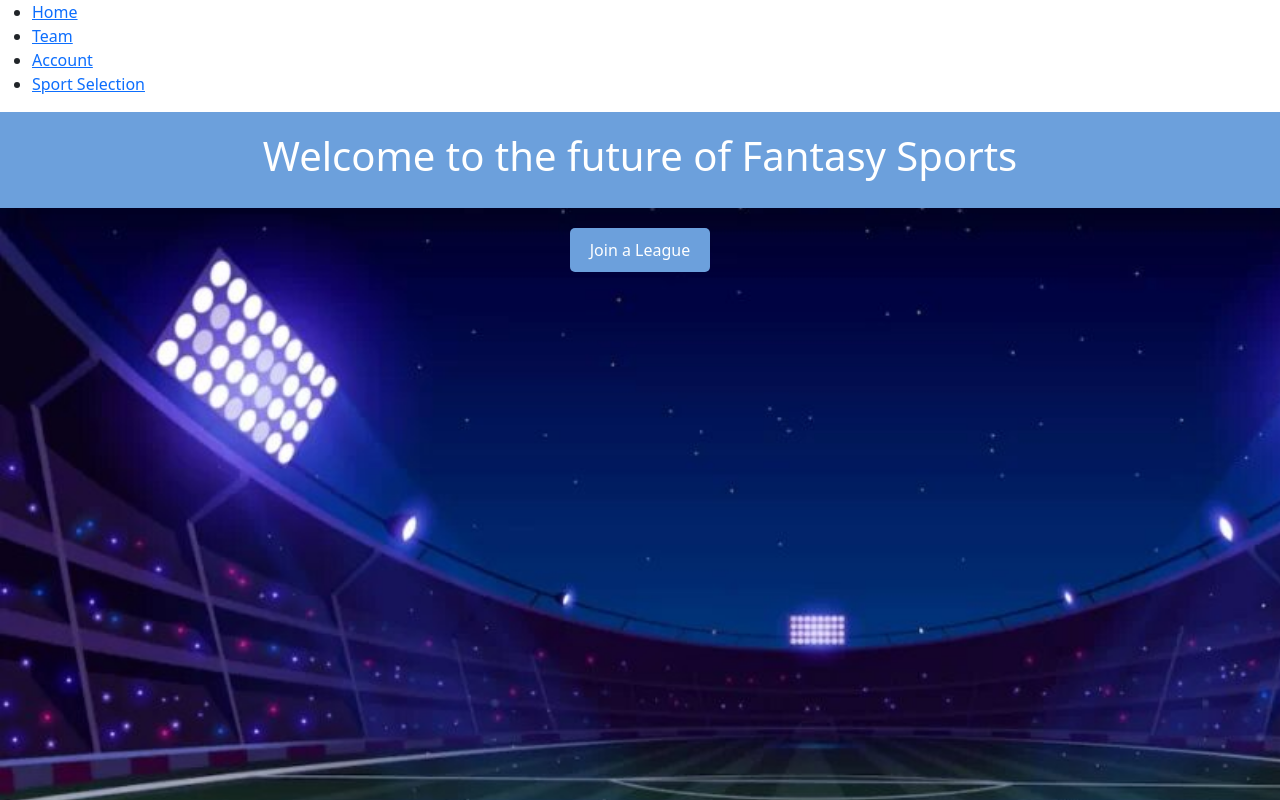
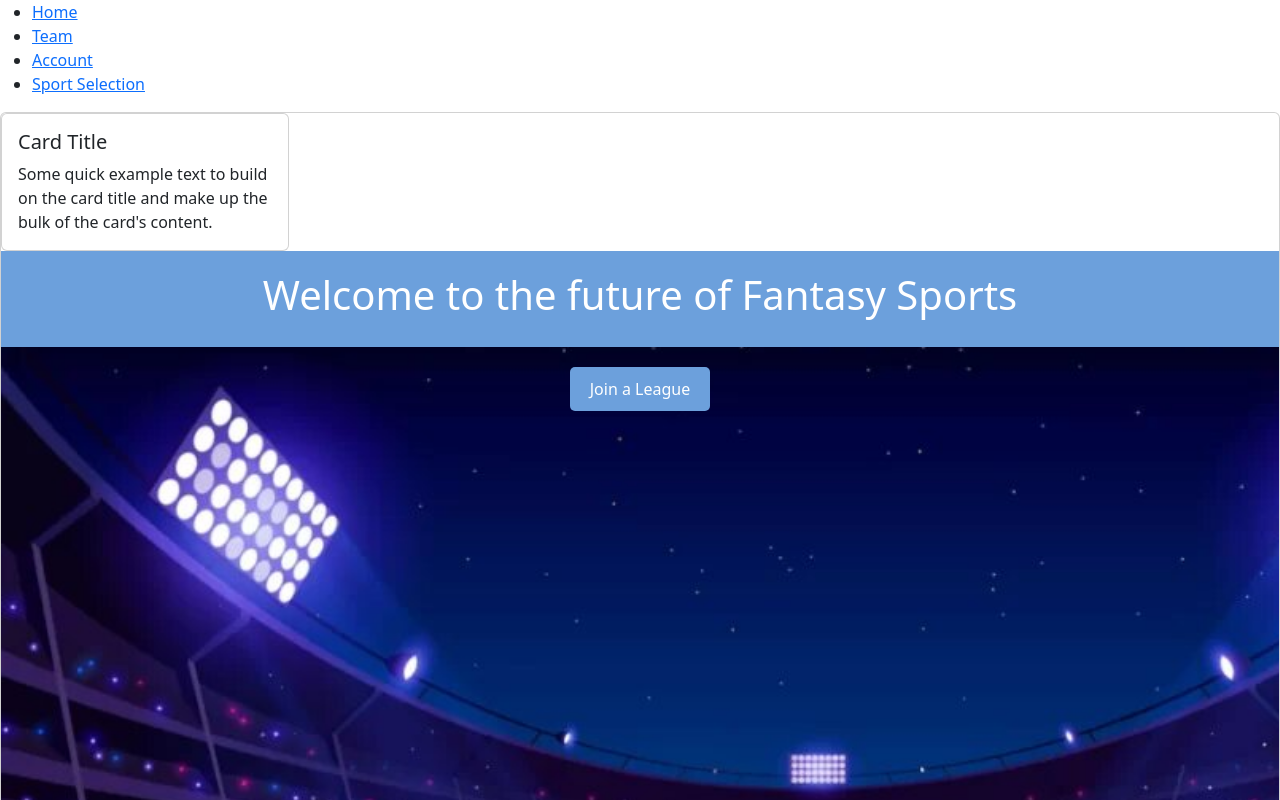
Before and after one commit to barryos112/Final-Year-Project, a React (Create React App) app in the folder final-year-project/: page /home in a window 1280 px wide. Shown: the top 800 px of the page. Built offline with nearby package versions, Linux system fonts and the light colour scheme.

Commit message:
Update landing_page.js

```diff
--- a/final-year-project/src/Components/Landing_page/landing_page.js
+++ b/final-year-project/src/Components/Landing_page/landing_page.js
@@ -1,9 +1,22 @@
 import React from "react";
 
 import "./landing_page.css";
+import Card from "react-bootstrap/Card";
 
 const Home = () => {
   return (
+    <div className="card">
+      <Card style={{ width: "18rem" }}>
+        {/* <Card.Img variant="top" src="holder.js/100px180" /> */}
+        <Card.Body>
+          <Card.Title>Card Title</Card.Title>
+          <Card.Text>
+            Some quick example text to build on the card title and make up the
+            bulk of the card's content.
+          </Card.Text>
+        </Card.Body>
+      </Card>
+
       <div className="home-page-container">
         <div className="home-page-header">
           <h1>Welcome to the future of Fantasy Sports</h1>
@@ -12,62 +25,8 @@
           <button className="join-button">Join a League</button>
         </div>
       </div>
+    </div>
   );
 };
 
 export default Home;
-
-// import React, { useState } from "react";
-// import "./landing_page.css";
-// import {
-//   Navbar,
-//   Nav,
-//   Carousel,
-//   Form,
-//   FormControl,
-//   Button,
-// } from "react-bootstrap";
-
-// const Home = () => {
-//   const [email, setEmail] = useState("");
-//   const [password, setPassword] = useState("");
-
-//   const handleSubmit = (event) => {
-//     event.preventDefault();
-//     // Send email and password to server for sign-up
-//     console.log(`Email: ${email}, Password: ${password}`);
-//   };
-
-//   return (
-//     <div className="landing-page-container">
-
-//       <Navbar bg="light" expand="lg">
-//         <Navbar.Brand href="#home">My Fantasy Sports Website</Navbar.Brand>
-//         <Navbar.Toggle aria-controls="basic-navbar-nav" />
-//         <Navbar.Collapse id="basic-navbar-nav">
-//           <Nav className="mr-auto">
-//             <Nav.Link href="#home">Home</Nav.Link>
-//             <Nav.Link href="#link">Link</Nav.Link>
-//           </Nav>
-//           <Form inline>
-//             <FormControl
-//               type="email"
-//               placeholder="Email"
-//               className="mr-sm-2"
-//               onChange={(e) => setEmail(e.target.value)}
-//             />
-//             <FormControl
-//               type="password"
-//               placeholder="Password"
-//               className="mr-sm-2"
-//               onChange={(e) => setPassword(e.target.value)}
-//             />
-//             <Button variant="outline-success" onClick={handleSubmit}>
-//               Sign Up
-//             </Button>
-//           </Form>
-//         </Navbar.Collapse>
-//       </Navbar>
-//     </div>
-//   );
-// };
```
Lines whose indentation alone changed are shown as unchanged.
